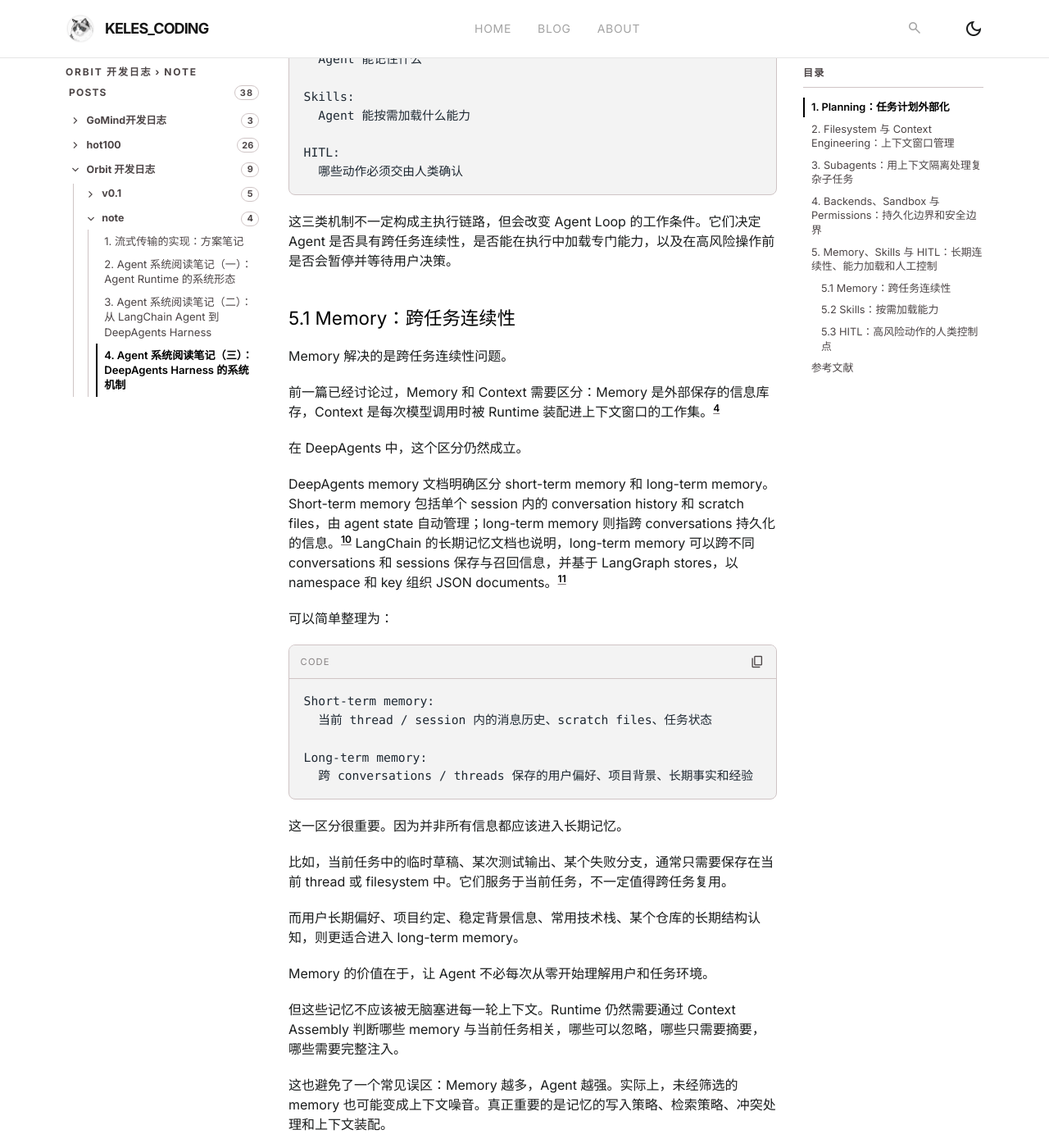
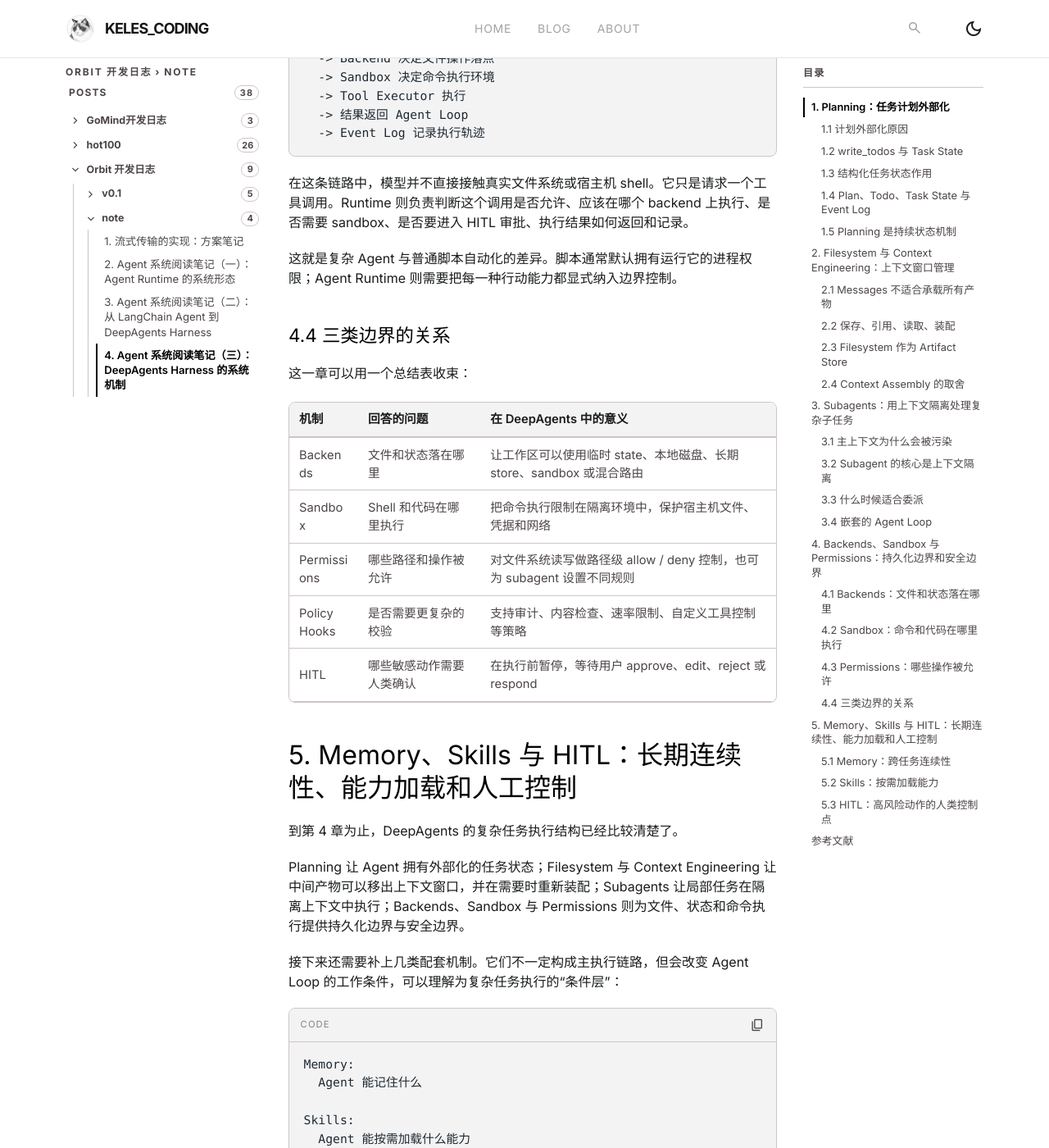
Before and after one commit to KeLes-Coding/KeLes-Coding.github.io, a Jekyll site: the page built from _posts/Orbit 开发日志/note/2026-05-12-4. Agent 系统阅读笔记（三）：DeepAgents Harness 的系统机制.md, in a window 1280 px wide and 1400 px high, scrolled down 16481 px. Shown: the whole window at 82% size. Built offline with Jekyll 4.4.1, drawn with Linux system fonts in a browser that asks for light colours; nearby versions of some CDN libraries; some of the changed text lies outside the part shown.

Commit message:
feat: 更新 DeepAgents Harness 系统机制阅读笔记，增加计划外部化、任务状态和上下文管理的详细说明

````diff
--- a/_posts/Orbit 开发日志/note/2026-05-12-4. Agent 系统阅读笔记（三）：DeepAgents Harness 的系统机制.md
+++ b/_posts/Orbit 开发日志/note/2026-05-12-4. Agent 系统阅读笔记（三）：DeepAgents Harness 的系统机制.md
@@ -25,6 +25,7 @@
 ## 1. Planning：任务计划外部化
 复杂任务首先遇到的问题是：Agent 如何知道自己正在做什么、已经完成什么、下一步应该做什么。
 
+### 1.1 计划外部化原因
 在基础 Agent Loop 中，模型可以根据 messages 和 tool results 临时判断下一步。对于短任务，这通常已经足够。比如用户问一个问题，Agent 调用一次搜索工具、读取一段资料，然后生成回答。整个过程很短，任务状态可以隐含在当前上下文里。
 
 但复杂任务不一样。
@@ -46,6 +47,7 @@
 
 因此，复杂 Agent 需要把计划从模型内部移到 Runtime 外部。
 
+### 1.2 write_todos 与 Task State
 DeepAgents 的 planning 能力正是围绕这一点设计的。官方 overview 中提到，Deep Agents 内置 `write_todos` 工具，使 Agent 能把复杂任务拆成离散步骤、追踪进度，并随着新信息出现调整计划。[^deepagents-overview] Harness 文档进一步说明，`write_todos` 用于维护结构化任务列表，可以追踪多个任务及其状态，例如 `pending、in_progress、completed`，并且这些 todos 会持久化在 agent state 中。[^deepagents-harness]
 
 简单总结：
@@ -60,6 +62,7 @@
   Runtime 可以保存、展示、恢复和审计的任务进度
 ```
 
+### 1.3 结构化任务状态作用
 更重要的是，这个任务列表不只是给模型自己看的。它可以同时服务于四个对象。
 
 - 第一，服务于模型自身。
@@ -83,6 +86,7 @@
 
 这也能解释为什么 `write_todos` 这样一个看起来很轻量的工具，会被放在 DeepAgents Harness 的核心能力中。复杂任务的困难往往不在于“能不能想到一个计划”，而在于这个计划能不能在长时间执行过程中持续存在、持续更新，并被 Runtime 和用户共同观察。
 
+### 1.4 Plan、Todo、Task State 与 Event Log
 在普通 Agent 中，计划常常是一次性生成的文本：
 ```text
 我将分三步完成：
@@ -120,6 +124,7 @@
 ```
 这几个概念需要区分。Plan 更偏向模型的任务理解；Todo 是可以被更新的步骤列表；Task State 是 Runtime 中的当前进度；Event Log 则记录每一步具体发生了什么。比如，todo 中可能只写“运行测试”，而 Event Log 会记录具体运行了什么命令、返回了什么错误、是否重试、用户是否批准。
 
+### 1.5 Planning 是持续状态机制
 所以，Planning 不应该被理解为“模型先想好再执行”的静态过程。更准确地说，它是一个持续更新的外部状态机制：
 ```text
 任务开始时：
@@ -146,6 +151,9 @@
 ## 2. Filesystem 与 Context Engineering：上下文窗口管理
 Planning 解决的是“Agent 如何知道自己做到哪里”。但一旦 Agent 开始执行计划，马上会遇到另一个问题：执行过程中产生的大量中间产物应该放在哪里。
 
+这一章的核心可以先概括为一句话：filesystem 负责把信息保存到上下文窗口之外；context engineering 负责决定何时把哪些信息重新装配进上下文。
+
+### 2.1 Messages 不适合承载所有产物
 在基础 Agent Loop 中，messages 是最主要的状态容器。用户输入、模型输出、tool call、tool result 都会进入消息流。对于短任务来说，这种方式足够直接：工具返回一段结果，模型读取这段结果，然后继续回答。
 
 但复杂任务中的中间产物往往远远超过 messages 适合承载的范围。
@@ -154,7 +162,7 @@
 
 这就是 DeepAgents 引入 filesystem 的原因。
 
-DeepAgents overview 中提到，文件系统工具 `ls`、`read_file`、`write_file``、edit_file` 可以让 Agent 将大量上下文卸载到内存或文件系统存储中，避免 context window overflow，并处理长度不固定的工具结果。[^deepagents-overview] Harness 文档也说明，virtual filesystem 会被 skills、memory、code execution、context management 等多种 harness capability 使用。[^deepagents-harness]
+DeepAgents overview 中提到，文件系统工具 `ls`、`read_file`、`write_file`、`edit_file` 可以让 Agent 将大量上下文卸载到内存或文件系统存储中，避免 context window overflow，并处理长度不固定的工具结果。[^deepagents-overview] Harness 文档也说明，virtual filesystem 会被 skills、memory、code execution、context management 等多种 harness capability 使用。[^deepagents-harness]
 
 ```text
 Messages:
@@ -171,8 +179,7 @@
 
 这样做的好处是，模型不需要每一轮都重新读取全部内容。它可以通过文件路径、摘要、目录结构来知道有哪些产物存在，在需要时再读取相关片段。
 
-filesystem 负责把信息保存到上下文窗口之外；context engineering 负责决定何时把哪些信息重新装配进上下文。
-
+### 2.2 保存、引用、读取、装配
 可以简单理解为：
 ```text
 保存：
@@ -189,6 +196,7 @@
 ```
 这样，Agent 的工作方式就从“记住所有内容”转向“知道信息在哪里，并在需要时读取”。
 
+### 2.3 Filesystem 作为 Artifact Store
 DeepAgents 的文件系统工具也服务于这一点。`read_file` 可以读取文件内容；`write_file` 可以写入草稿或结果；`edit_file` 可以修改已有文件；`ls、glob、grep` 可以帮助 Agent 发现和定位文件。Backends 文档进一步说明，Deep Agents 暴露给 Agent 的 filesystem surface 包括 `ls、read_file、write_file、edit_file、glob、grep` 等工具，这些工具会通过 pluggable backend 执行。[^deepagents-backends]
 
 从系统角度看，这些工具共同组成了一个 Artifact Store 的操作闭环：
@@ -224,6 +232,7 @@
 
 Filesystem 提供外部化存储，Context Engineering 决定如何使用这些外部化内容。
 
+### 2.4 Context Assembly 的取舍
 这与第一篇中对 Memory 和 Context 的区分是连贯的：Memory 是外部保存的信息库存，Context 是每次模型调用时被 Runtime 装配进上下文窗口的工作集。[^Agent-Runtime] 在 DeepAgents 中，filesystem 可以被看作一种更面向任务产物的外部库存；它保存的是当前任务产生的草稿、笔记、日志、代码和报告。真正进入模型上下文的，只是当前步骤需要的一部分。
 
 这也能解释为什么 Context Engineering 会成为 DeepAgents 的核心能力。因为复杂任务的执行质量，很大程度上取决于每一轮模型调用前的上下文装配质量。
@@ -255,6 +264,7 @@
 
 但这仍然没有解决复杂任务中的另一个问题：主 Agent 是否应该亲自处理所有细节。
 
+### 3.1 主上下文为什么会被污染
 在短任务中，主 Agent 自己完成所有步骤通常没有问题。比如调用一次搜索工具、读取一个文件、生成一段总结，这类任务的上下文规模有限，模型可以直接处理。
 
 复杂任务则不同。一个长程 Agent 经常会遇到大量局部任务：
@@ -282,6 +292,7 @@
 
 这就是 subagents 的价值。
 
+### 3.2 Subagent 的核心是上下文隔离
 DeepAgents overview 中提到，内置 task tool 可以让 Agent 生成 specialized subagents，用于 context isolation，使 main agent 的 context 保持干净，同时仍然能够深入处理具体子任务。[^deepagents-overview]
 
 也就是说，subagent 的意义不只体现在“把任务分给另一个 Agent”。更关键的是，它提供了一种上下文隔离机制。
@@ -290,6 +301,7 @@
 
 这种机制对复杂任务很重要。
 
+### 3.3 什么时候适合委派
 - 第一，它能降低主 Agent 的上下文负担。
 主 Agent 不需要亲自携带每一个局部任务的全过程，只需要维护总体计划和关键结果。
 
@@ -323,6 +335,7 @@
 
 从 Agent Runtime 的角度看，subagents 扩展了任务执行结构。
 
+### 3.4 嵌套的 Agent Loop
 基础 Agent Loop 只有一个模型循环：
 ```text
 Main Agent Loop:
@@ -373,6 +386,8 @@
 Sandbox 决定命令和代码在哪里执行；
 Permissions 决定 Agent 能够读写哪些路径和资源。
 ```
+
+### 4.1 Backends：文件和状态落在哪里
 DeepAgents 的 Backends 文档说明，Agent 看到的是一组 filesystem surface，例如 `ls、read_file、write_file、edit_file、glob、grep`，但这些工具背后的执行方式由 pluggable backend 决定。也就是说，模型看到的是统一的文件系统工具，Runtime 背后可以把这些操作路由到不同存储实现。[^deepagents-backends]
 
 这就是 Backend 的核心作用：它定义 Agent 工作区的持久化边界。
@@ -435,6 +450,7 @@
 
 不过，Backend 主要回答的是“保存在哪里”。当 Agent 开始执行代码或 Shell 命令时，还需要另一个边界：Sandbox。
 
+### 4.2 Sandbox：命令和代码在哪里执行
 DeepAgents 的 Sandboxes 文档说明，Agent 会生成代码、与文件系统交互并运行 shell 命令，因此需要隔离环境，避免访问宿主机凭据、文件或网络资源；sandbox backend 会提供标准 filesystem tools，并额外提供 `execute` 工具，让 Agent 在 sandbox 中运行 shell 命令。[^deepagents-sandboxes]
 
 这意味着 Sandbox 和普通 Backend 的区别在于：普通 Backend 只提供文件操作，Sandbox Backend 还提供代码执行环境。
@@ -451,6 +467,7 @@
 
 Permissions 继续提供更细粒度的控制。
 
+### 4.3 Permissions：哪些操作被允许
 DeepAgents overview 中提到，permissions 可以声明文件系统访问规则，用来控制 Agent 可以读写哪些文件和目录；subagents 可以继承或覆盖父 Agent 的规则。[^deepagents-overview] Permissions 文档也说明，当需要对内置 filesystem tools 进行 path-based allow / deny 控制时，可以使用 permissions；如果需要更复杂的校验逻辑，例如 rate limiting、audit logging、content inspection，或者控制自定义工具，则应使用 backend policy hooks。[^deepagents-permissions]
 
 如果把 Backends、Sandbox 和 Permissions 放进一个执行链路中，可以写成：
@@ -468,6 +485,7 @@
 
 这就是复杂 Agent 与普通脚本自动化的差异。脚本通常默认拥有运行它的进程权限；Agent Runtime 则需要把每一种行动能力都显式纳入边界控制。
 
+### 4.4 三类边界的关系
 这一章可以用一个总结表收束：
 
 | 机制           | 回答的问题          | 在 DeepAgents 中的意义                               |
@@ -479,11 +497,11 @@
 | HITL         | 哪些敏感动作需要人类确认   | 在执行前暂停，等待用户 approve、edit、reject 或 respond       |
 
 ## 5. Memory、Skills 与 HITL：长期连续性、能力加载和人工控制
-到第 8 章为止，DeepAgents 的复杂任务执行结构已经比较清楚了。
+到第 4 章为止，DeepAgents 的复杂任务执行结构已经比较清楚了。
 
 Planning 让 Agent 拥有外部化的任务状态；Filesystem 与 Context Engineering 让中间产物可以移出上下文窗口，并在需要时重新装配；Subagents 让局部任务在隔离上下文中执行；Backends、Sandbox 与 Permissions 则为文件、状态和命令执行提供持久化边界与安全边界。
 
-接下来还需要补上几类配套机制：
+接下来还需要补上几类配套机制。它们不一定构成主执行链路，但会改变 Agent Loop 的工作条件，可以理解为复杂任务执行的“条件层”：
 ```text
 Memory:
   Agent 能记住什么
@@ -494,7 +512,7 @@
 HITL:
   哪些动作必须交由人类确认
 ```
-这三类机制不一定构成主执行链路，但会改变 Agent Loop 的工作条件。它们决定 Agent 是否具有跨任务连续性，是否能在执行中加载专门能力，以及在高风险操作前是否会暂停并等待用户决策。
+它们分别决定 Agent 是否具有跨任务连续性，是否能在执行中加载专门能力，以及在高风险操作前是否会暂停并等待用户决策。
 
 ### 5.1 Memory：跨任务连续性
 Memory 解决的是跨任务连续性问题。
````
